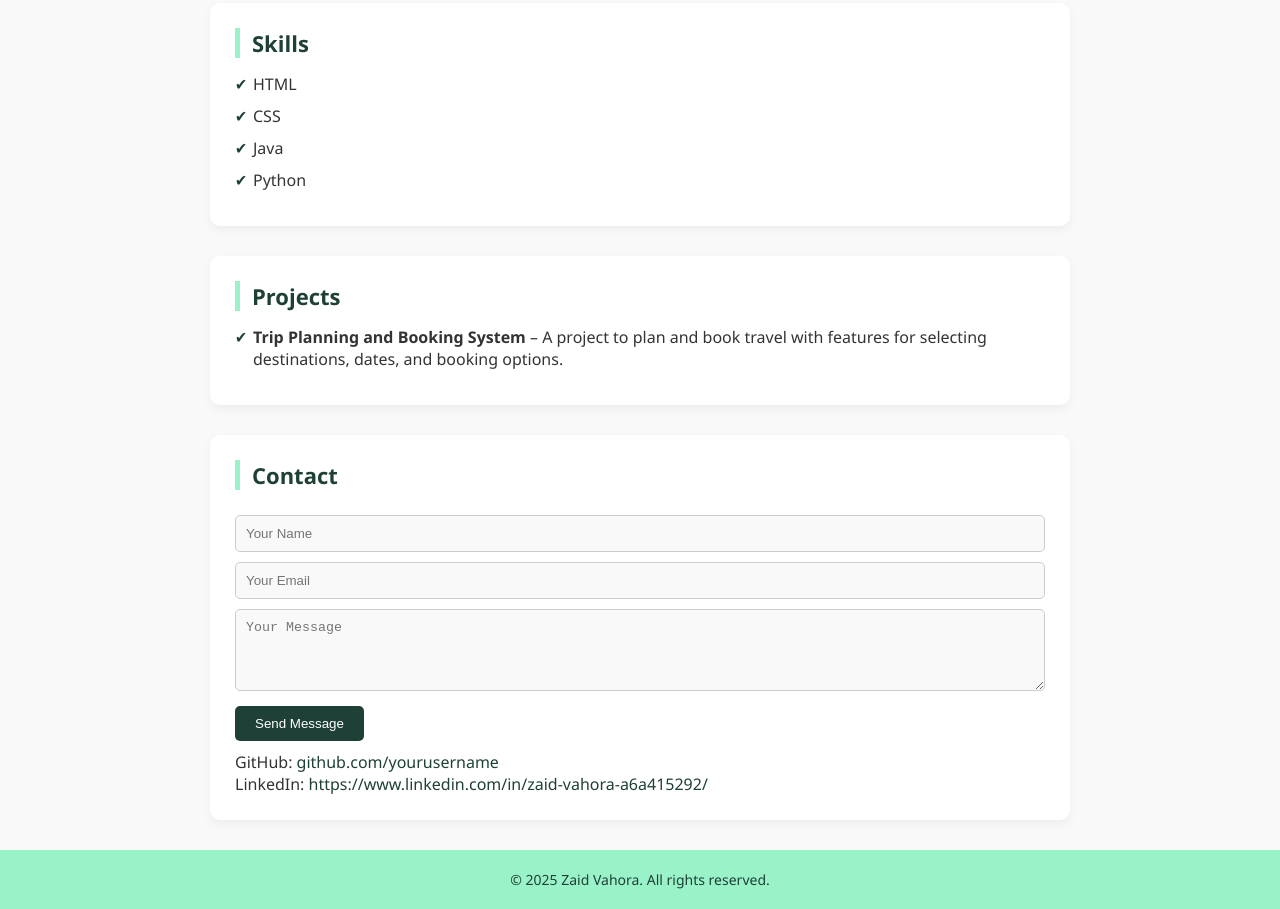
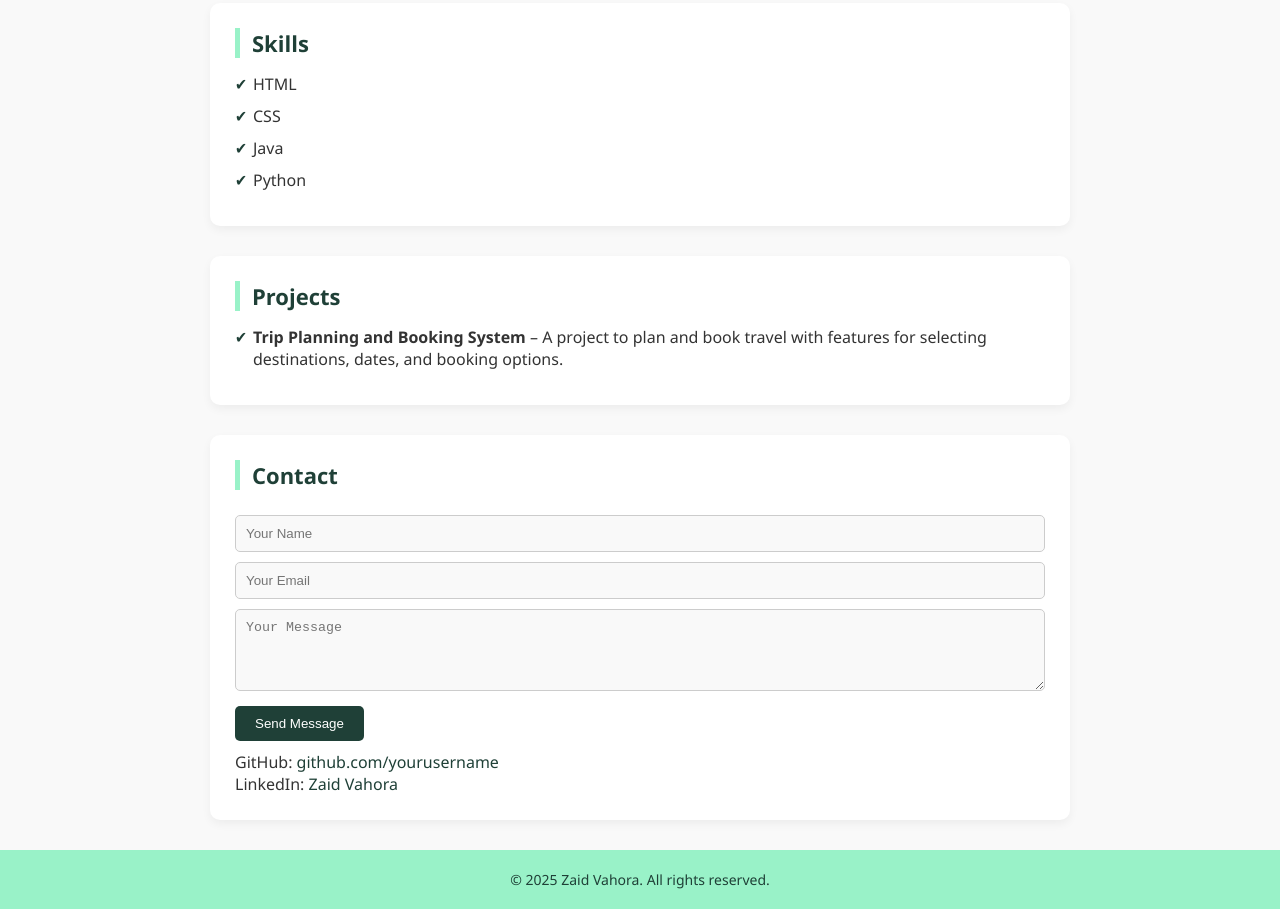
Before and after one commit to Zaid786-dev/Zaid-portfolio, a plain HTML site: page index.html in a window 1280 px wide. Shown: the part 419-1328 px from the top of the page. Drawn offline with Linux system fonts and the light colour scheme.

Commit message:
Update index.html

```diff
--- a/index.html
+++ b/index.html
@@ -221,7 +221,7 @@
       </div>
       <p style="margin-top:10px;">
         GitHub: <a href="https://github.com/yourusername" target="_blank">github.com/yourusername</a><br>
-        LinkedIn: <a href="https://www.linkedin.com/in/zaid-vahora-a6a415292/" target="_blank">https://www.linkedin.com/in/zaid-vahora-a6a415292/</a>
+        LinkedIn: <a href="https://www.linkedin.com/in/zaid-vahora-a6a415292/" target="_blank">Zaid Vahora</a>
       </p>
     </section>
   </main>
```
